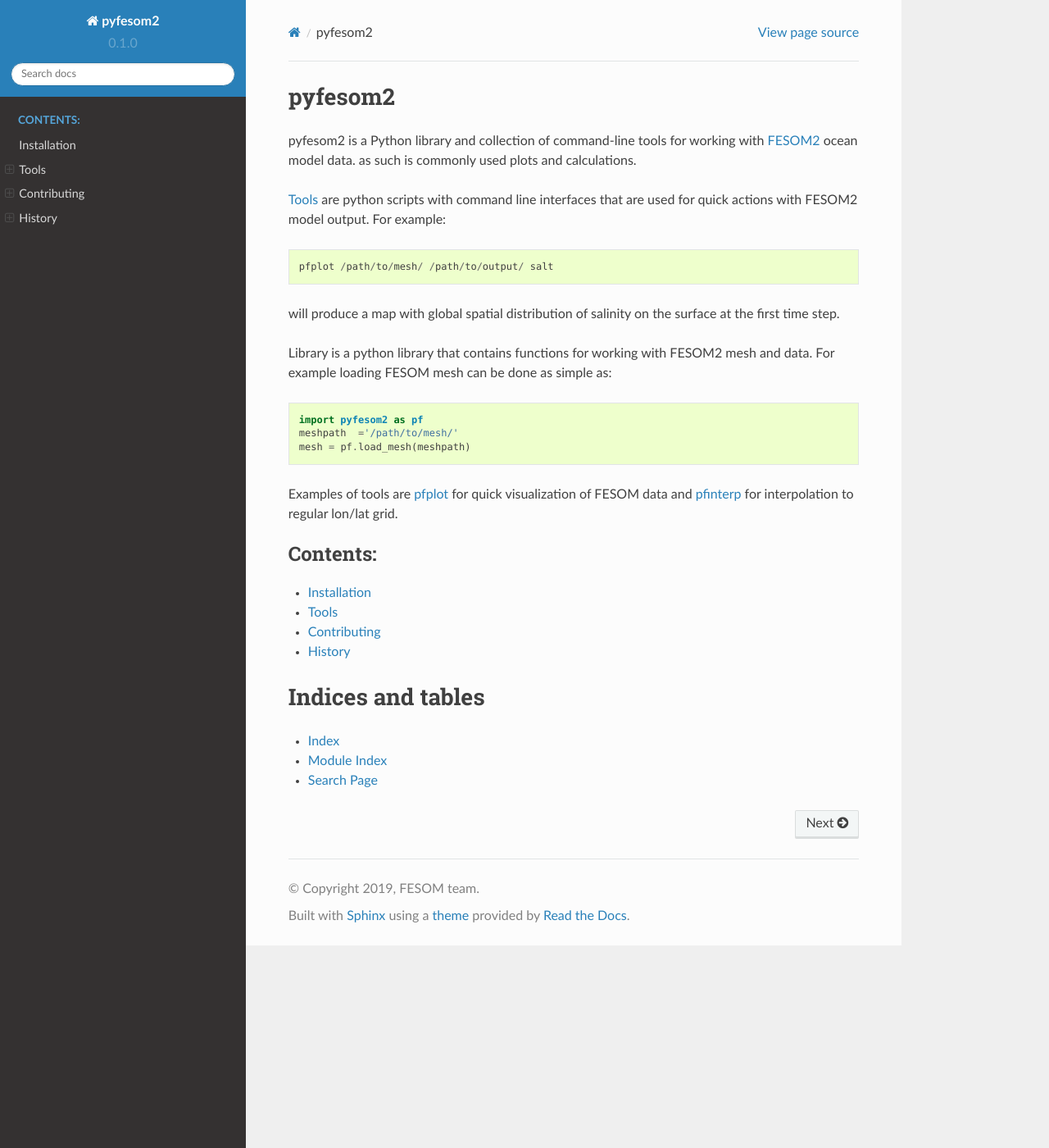
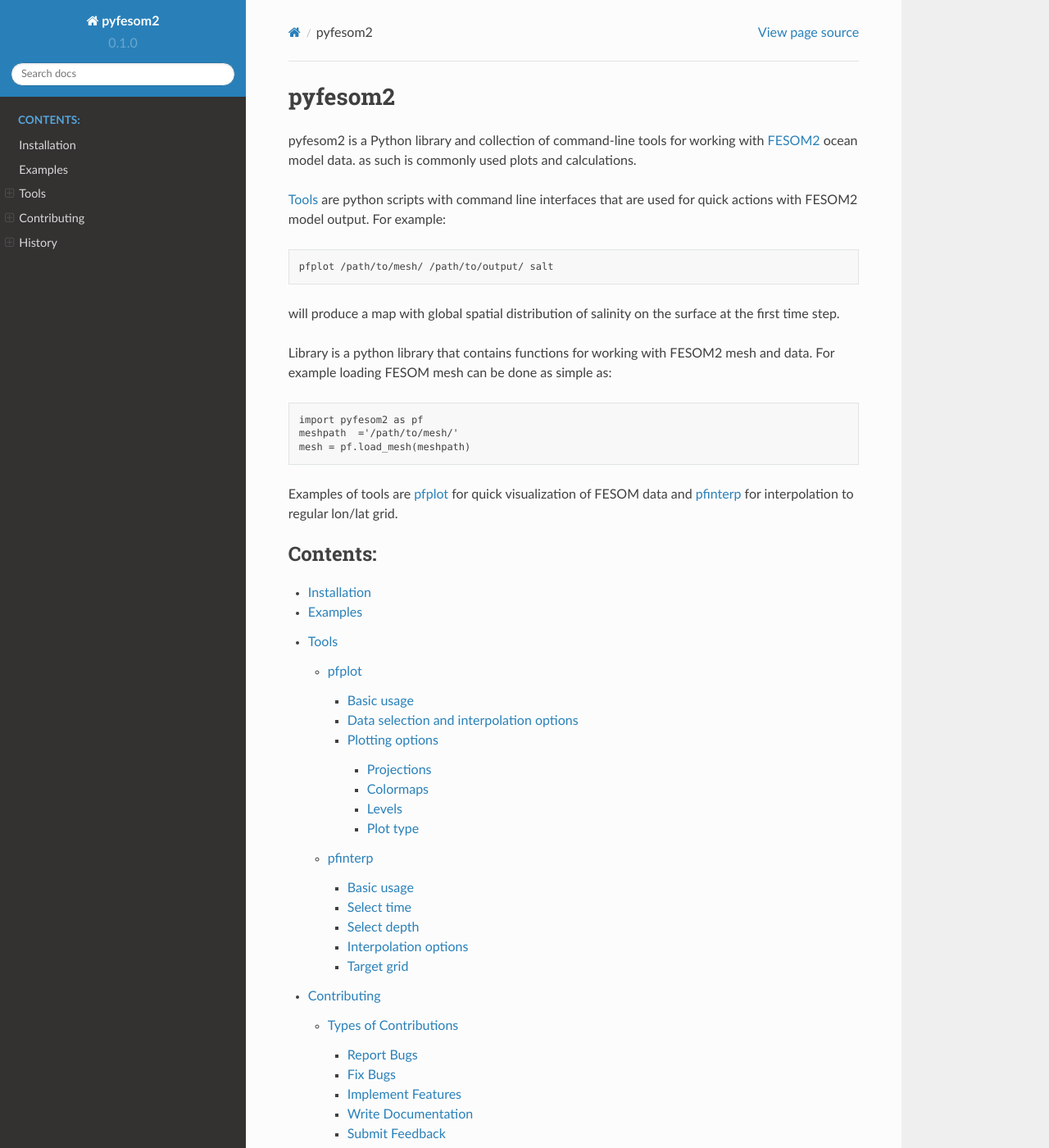
Before and after one commit to FESOM/pyfesom2, a Sphinx documentation site: the page built from docs/index.rst, in a window 1280 px wide and 1400 px high. Shown: the whole window at 82% size. Built offline with Sphinx 7.4.7 and the Read the Docs theme 2.0.0, drawn with Linux system fonts in a browser that asks for light colours; pages that are not in the unit, such as notebooks, are missing from menus; some of the changed lines change nothing that is shown; some of the changed text lies outside the part shown.

Commit message:
update conf.py for latest sphinx, examples.rst to include all examples

```diff
--- a/docs/conf.py
+++ b/docs/conf.py
@@ -1,26 +1,6 @@
-#!/usr/bin/env python
-# -*- coding: utf-8 -*-
-#
-# pyfesom2 documentation build configuration file, created by
-# sphinx-quickstart on Fri Jun  9 13:47:02 2017.
-#
-# This file is execfile()d with the current directory set to its
-# containing dir.
-#
-# Note that not all possible configuration values are present in this
-# autogenerated file.
-#
-# All configuration values have a default; values that are commented out
-# serve to show the default.
+#!/usr/bin/env python3
 
-# If extensions (or modules to document with autodoc) are in another
-# directory, add these directories to sys.path here. If the directory is
-# relative to the documentation root, use os.path.abspath to make it
-# absolute, like shown here.
-#
 import os
-import sys
-sys.path.insert(0, os.path.abspath('..'))
 
 import pyfesom2
 import shutil
@@ -29,63 +9,136 @@
 #    os.mkdir('notebooks')
 	shutil.copytree(os.path.abspath("../notebooks"), "notebooks")
 
-# -- General configuration ---------------------------------------------
-
-# If your documentation needs a minimal Sphinx version, state it here.
-#
-# needs_sphinx = '3.0's
-
-# Add any Sphinx extension module names here, as strings. They can be
-# extensions coming with Sphinx (named 'sphinx.ext.*') or your custom ones.
-extensions = ['sphinx.ext.autodoc', 'sphinx.ext.viewcode', 'nbsphinx']
+# Select nbsphinx and, if needed, other Sphinx extensions:
+extensions = [
+    'nbsphinx',
+    'sphinx_copybutton',  # for "copy to clipboard" buttons
+    'sphinx.ext.mathjax',  # for math equations
+    'sphinx_gallery.load_style',  # load CSS for gallery (needs SG >= 0.6)
+]
 
 autodoc_mock_imports = ['mpl_toolkits', 'Basemap', 'cartopy']
 
-#autodoc_mock_imports = ['matplotlib', 'mpl_toolkits', 'Basemap', 'cartopy']
+# Default language for syntax highlighting in reST and Markdown cells:
+highlight_language = 'none'
 
-# Add any paths that contain templates here, relative to this directory.
-templates_path = ['_templates']
+# Don't add .txt suffix to source files:
+html_sourcelink_suffix = ''
 
-# The suffix(es) of source filenames.
-# You can specify multiple suffix as a list of string:
-#
-# source_suffix = ['.rst', '.md']
-source_suffix = '.rst'
+# List of arguments to be passed to the kernel that executes the notebooks:
+nbsphinx_execute_arguments = [
+    "--InlineBackend.figure_formats={'svg', 'pdf'}",
+    "--InlineBackend.rc={'figure.dpi': 96}",
+]
 
-# The master toctree document.
+# Environment variables to be passed to the kernel:
+#os.environ['MY_DUMMY_VARIABLE'] = 'Hello from conf.py!'
+
+#nbsphinx_thumbnails = {
+#    'gallery/thumbnail-from-conf-py': 'gallery/a-local-file.png',
+#    'gallery/*-rst': '_static/copy-button.svg',
+#}
+
+# This is processed by Jinja2 and inserted before each notebook
+nbsphinx_prolog = r"""
+{% set docname = env.doc2path(env.docname, base=None) %}
+
+.. raw:: html
+
+    <div class="admonition note">
+      This page was generated from
+      <a class="reference external" href="https://github.com/FESOM/pyfesom2/blob/{{ env.config.release|e }}/{{ docname|e }}">{{ docname|e }}</a>.
+      Interactive online version:
+      <span style="white-space: nowrap;"><a href="https://mybinder.org/v2/gh/FESOM/pyfesom2/{{ env.config.release|e }}?filepath={{ docname|e }}"><img alt="Binder badge" src="https://mybinder.org/badge_logo.svg" style="vertical-align:text-bottom"></a>.</span>
+      <script>
+        if (document.location.host) {
+          $(document.currentScript).replaceWith(
+            '<a class="reference external" ' +
+            'href="https://nbviewer.jupyter.org/url' +
+            (window.location.protocol == 'https:' ? 's/' : '/') +
+            window.location.host +
+            window.location.pathname.slice(0, -4) +
+            'ipynb">View in <em>nbviewer</em></a>.'
+          );
+        }
+      </script>
+    </div>
+
+.. raw:: latex
+
+    \nbsphinxstartnotebook{\scriptsize\noindent\strut
+    \textcolor{gray}{The following section was generated from
+    \sphinxcode{\sphinxupquote{\strut {{ docname | escape_latex }}}} \dotfill}}
+"""
+
+# This is processed by Jinja2 and inserted after each notebook
+nbsphinx_epilog = r"""
+{% set docname = 'doc/' + env.doc2path(env.docname, base=None) %}
+.. raw:: latex
+
+    \nbsphinxstopnotebook{\scriptsize\noindent\strut
+    \textcolor{gray}{\dotfill\ \sphinxcode{\sphinxupquote{\strut
+    {{ docname | escape_latex }}}} ends here.}}
+"""
+
+mathjax_config = {
+    'TeX': {'equationNumbers': {'autoNumber': 'AMS', 'useLabelIds': True}},
+}
+
+# Additional files needed for generating LaTeX/PDF output:
+#latex_additional_files = ['references.bib']
+
+# Support for notebook formats other than .ipynb
+#nbsphinx_custom_formats = {
+#    '.pct.py': ['jupytext.reads', {'fmt': 'py:percent'}],
+#}
+
+# -- The settings below this line are not specific to nbsphinx ------------
+
 master_doc = 'index'
 
 # General information about the project.
 project = u'pyfesom2'
-copyright = u"2019, FESOM team"
+copyright = u"2020, FESOM team"
 author = u"FESOM team"
+
+linkcheck_ignore = [
+    r'http://localhost:\d+/',
+    'https://github.com/spatialaudio/nbsphinx/compare/',
+]
+
 
 # The version info for the project you're documenting, acts as replacement
 # for |version| and |release|, also used in various other places throughout
 # the built documents.
 #
 # The short X.Y version.
+import pyfesom2
 version = pyfesom2.__version__
-# The full version, including alpha/beta/rc tags.
-release = pyfesom2.__version__
 
-# The language for content autogenerated by Sphinx. Refer to documentation
-# for a list of supported languages.
-#
-# This is also used if you do content translation via gettext catalogs.
-# Usually you set "language" from the command line for these cases.
-language = None
+# -- Get version/release information and date from Git ----------------------------
+
+try:
+    from subprocess import check_output
+    release = check_output(['git', 'describe', '--tags', '--always'])
+    release = release.decode().strip()
+    today = check_output(['git', 'show', '-s', '--format=%ad', '--date=short'])
+    today = today.decode().strip()
+except Exception:
+    release = version
+    today = '<unknown date>'
+
 
 # List of patterns, relative to source directory, that match files and
 # directories to ignore when looking for source files.
 # This patterns also effect to html_static_path and html_extra_path
-exclude_patterns = ['_build', 'Thumbs.db', '.DS_Store']
+#exclude_patterns = ['_build', 'Thumbs.db', '.DS_Store']
+exclude_patterns = ['*.txt','*.md','_build', '**.ipynb_checkpoints','Thumbs.db','.DS_Store']
 
-# The name of the Pygments (syntax highlighting) style to use.
-pygments_style = 'sphinx'
+# -- Options for HTML output ----------------------------------------------
 
-# If true, `todo` and `todoList` produce output, else they produce nothing.
-todo_include_todos = False
+html_title = project + ' version ' + release
+
 
 
 # -- Options for HTML output -------------------------------------------
@@ -94,6 +147,7 @@
 # a list of builtin themes.
 #
 html_theme = 'sphinx_rtd_theme'
+
 # Theme options are theme-specific and customize the look and feel of a
 # theme further.  For a list of options available for each theme, see the
 # documentation.
@@ -104,69 +158,47 @@
 'navigation_depth': 3,
 'sticky_navigation': False}
 
-# Add any paths that contain custom static files (such as style sheets) here,
-# relative to this directory. They are copied after the builtin static files,
-# so a file named "default.css" will overwrite the builtin "default.css".
-html_static_path = ['_static']
 
+# -- Options for LaTeX output ---------------------------------------------
 
-# -- Options for HTMLHelp output ---------------------------------------
-
-# Output file base name for HTML help builder.
-htmlhelp_basename = 'pyfesom2doc'
-
-
-# -- Options for LaTeX output ------------------------------------------
-
+# See https://www.sphinx-doc.org/en/master/latex.html
 latex_elements = {
-    # The paper size ('letterpaper' or 'a4paper').
-    #
-    # 'papersize': 'letterpaper',
-
-    # The font size ('10pt', '11pt' or '12pt').
-    #
-    # 'pointsize': '10pt',
-
-    # Additional stuff for the LaTeX preamble.
-    #
-    # 'preamble': '',
-
-    # Latex figure (float) alignment
-    #
-    # 'figure_align': 'htbp',
+    'papersize': 'a4paper',
+    'printindex': '',
+    'sphinxsetup': r"""
+        %verbatimwithframe=false,
+        %verbatimwrapslines=false,
+        %verbatimhintsturnover=false,
+        VerbatimColor={HTML}{F5F5F5},
+        VerbatimBorderColor={HTML}{E0E0E0},
+        noteBorderColor={HTML}{E0E0E0},
+        noteborder=1.5pt,
+        warningBorderColor={HTML}{E0E0E0},
+        warningborder=1.5pt,
+        warningBgColor={HTML}{FBFBFB},
+    """,
+    'preamble': r"""
+\usepackage[sc,osf]{mathpazo}
+\linespread{1.05}  % see http://www.tug.dk/FontCatalogue/urwpalladio/
+\renewcommand{\sfdefault}{pplj}  % Palatino instead of sans serif
+\IfFileExists{zlmtt.sty}{
+    \usepackage[light,scaled=1.05]{zlmtt}  % light typewriter font from lmodern
+}{
+    \renewcommand{\ttdefault}{lmtt}  % typewriter font from lmodern
+}
+\usepackage{booktabs}  % for Pandas dataframes
+""",
 }
 
-# Grouping the document tree into LaTeX files. List of tuples
-# (source start file, target name, title, author, documentclass
-# [howto, manual, or own class]).
 latex_documents = [
-    (master_doc, 'pyfesom2.tex',
-     u'pyfesom2 Documentation',
-     u'FESOM team', 'manual'),
+    (master_doc, 'nbsphinx.tex', project, author, 'howto'),
 ]
 
+latex_show_urls = 'footnote'
+latex_show_pagerefs = True
 
-# -- Options for manual page output ------------------------------------
+# -- Options for EPUB output ----------------------------------------------
 
-# One entry per manual page. List of tuples
-# (source start file, name, description, authors, manual section).
-man_pages = [
-    (master_doc, 'pyfesom2',
-     u'pyfesom2 Documentation',
-     [author], 1)
-]
-
-
-# -- Options for Texinfo output ----------------------------------------
-
-# Grouping the document tree into Texinfo files. List of tuples
-# (source start file, target name, title, author,
-#  dir menu entry, description, category)
-texinfo_documents = [
-    (master_doc, 'pyfesom2',
-     u'pyfesom2 Documentation',
-     author,
-     'pyfesom2',
-     'One line description of project.',
-     'Miscellaneous'),
-]
+# These are just defined to avoid Sphinx warnings related to EPUB:
+version = release
+suppress_warnings = ['epub.unknown_project_files']
--- a/docs/examples.rst
+++ b/docs/examples.rst
@@ -1,6 +1,10 @@
+========
+Examples
+========
 
 .. toctree::
-   :maxdepth: -1
+   :maxdepth: 1
+   :glob:
    :caption: Examples:
 
-   notebooks/pyfesom2_overview
+   notebooks/*
--- a/docs/index.rst
+++ b/docs/index.rst
@@ -20,7 +20,7 @@
 Examples of tools are :ref:`pfplot` for quick visualization of FESOM data and :ref:`pfinterp` for interpolation to regular lon/lat grid.
 
 .. toctree::
-   :maxdepth: 1
+   :maxdepth: 0
    :caption: Contents:
 
    installation
```
Also changed, not shown: 1 other file.
